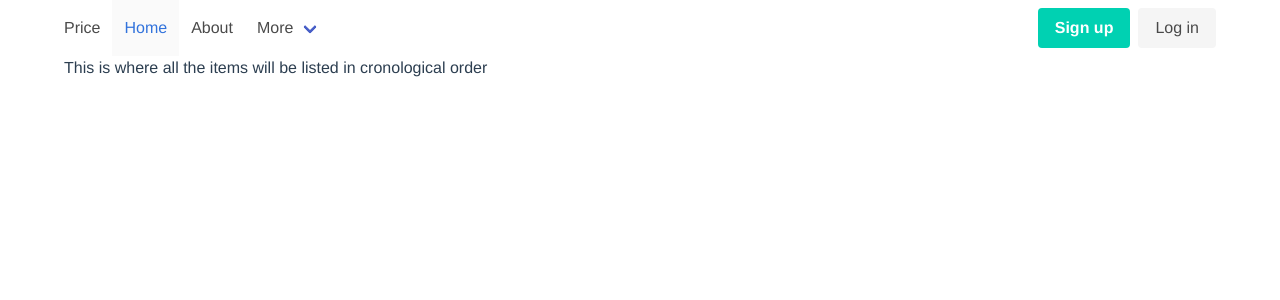
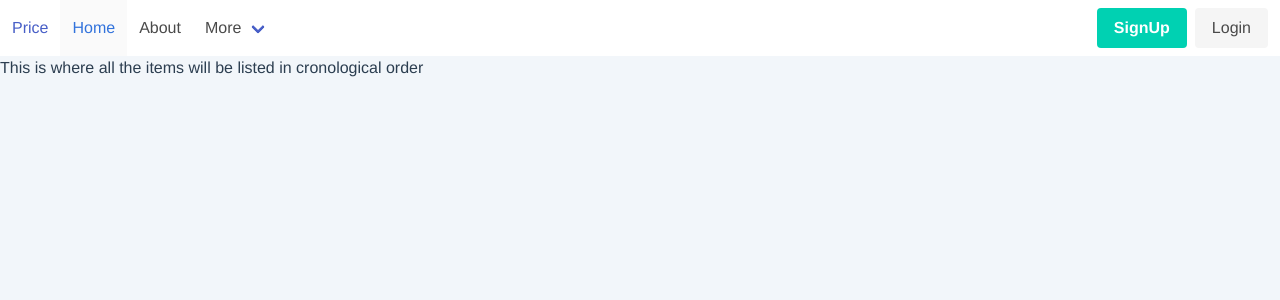
Before and after one commit to mkchalla/price-api, a Vue app in the folder ui-web/: page / in a window 1280 px wide. Shown: the top 300 px of the page. Built offline with nearby package versions, Linux system fonts and the light colour scheme.

Commit message:
update styles for NavBar

```diff
--- a/ui-web/src/App.vue
+++ b/ui-web/src/App.vue
@@ -1,5 +1,5 @@
 <template>
-  <div id="app" class="container">
+  <div id="app">
     <!-- <router-link to="/">Home</router-link> |
     <router-link to="/about">About</router-link> -->
     <Navbar />
@@ -18,10 +18,14 @@ export default {
 </script>
 
 <style lang="scss">
+
+
 #app {
   font-family: Avenir, Helvetica, Arial, sans-serif;
   -webkit-font-smoothing: antialiased;
   -moz-osx-font-smoothing: grayscale;
+  background: #F2F6FA;
+  min-height: 100vh;
   color: #2c3e50;
 }
 
--- a/ui-web/src/components/partials/Navbar.vue
+++ b/ui-web/src/components/partials/Navbar.vue
@@ -49,10 +49,10 @@
               </span>
               <span v-else>
                   <router-link to="/register" class="button is-primary">
-                    <strong>Sign up</strong>
+                    <strong>SignUp</strong>
                   </router-link>
                   <router-link to="/login" class="button is-light">
-                    Log in
+                    Login
                   </router-link>
               </span>
           </div>
```
